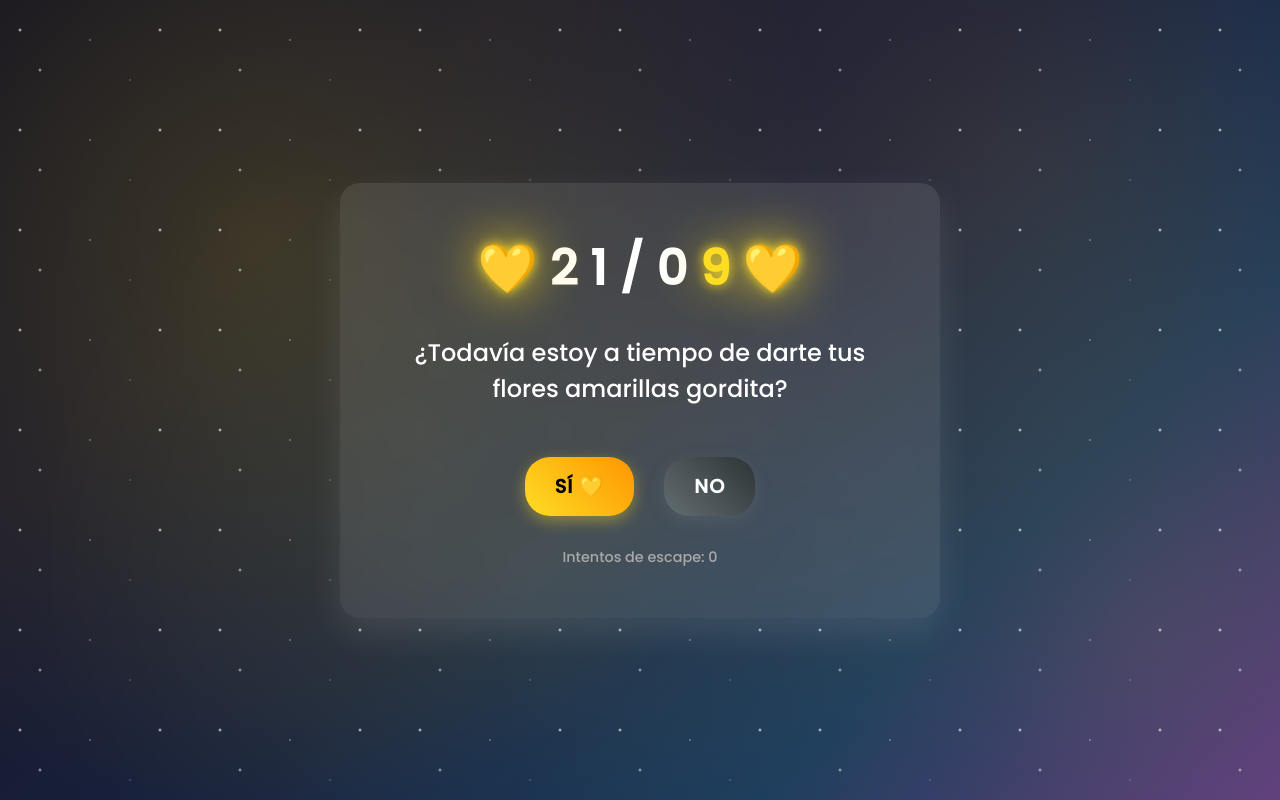
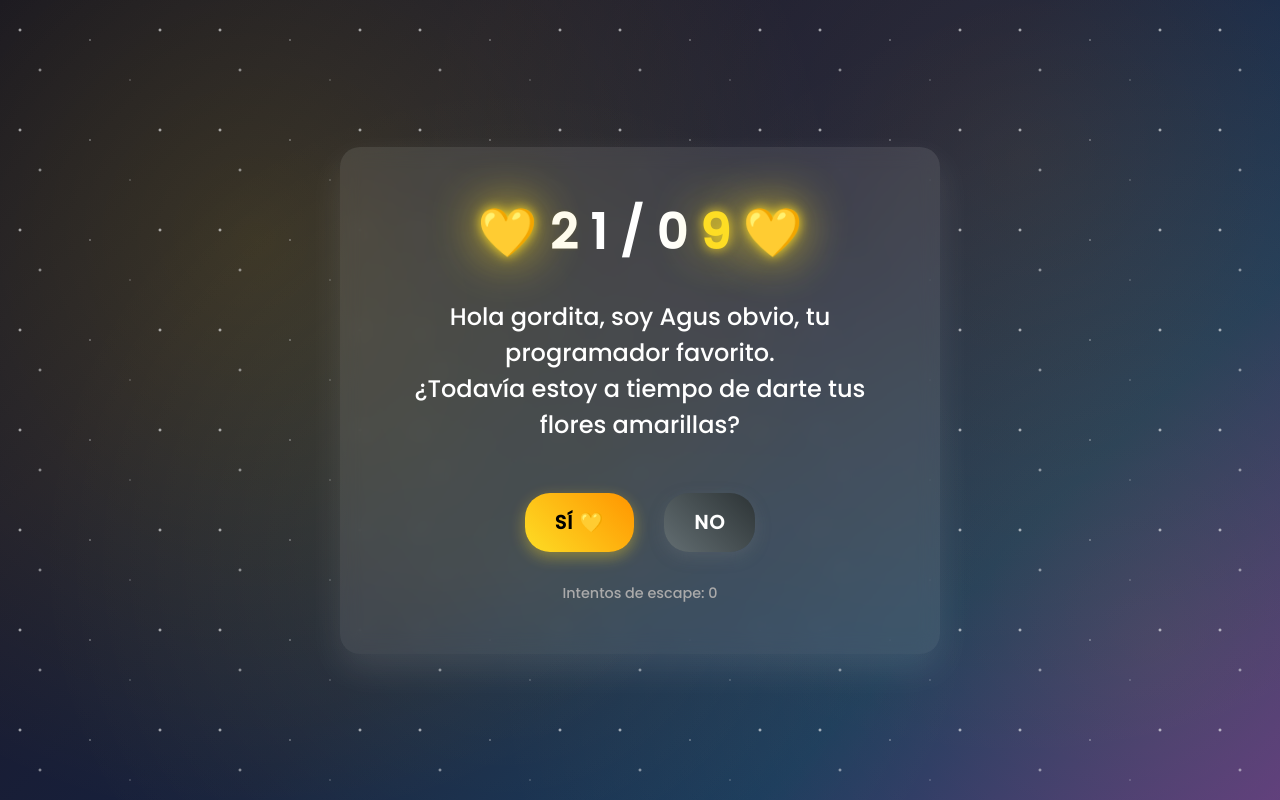
Before and after one commit to agus-domi/TeAmo, a plain HTML site: page index.html in a window 1280 px wide. Drawn offline with Linux system fonts and the light colour scheme.

Commit message:
Title changed

```diff
--- a/index.html
+++ b/index.html
@@ -675,7 +675,8 @@
         </div>
 
         <div class="question" id="questionText">
-            ¿Todavía estoy a tiempo de darte tus flores amarillas gordita?
+            Hola gordita, soy Agus obvio, tu programador favorito. <br>
+            ¿Todavía estoy a tiempo de darte tus flores amarillas?
         </div>
 
         <div class="buttons-container">
```
